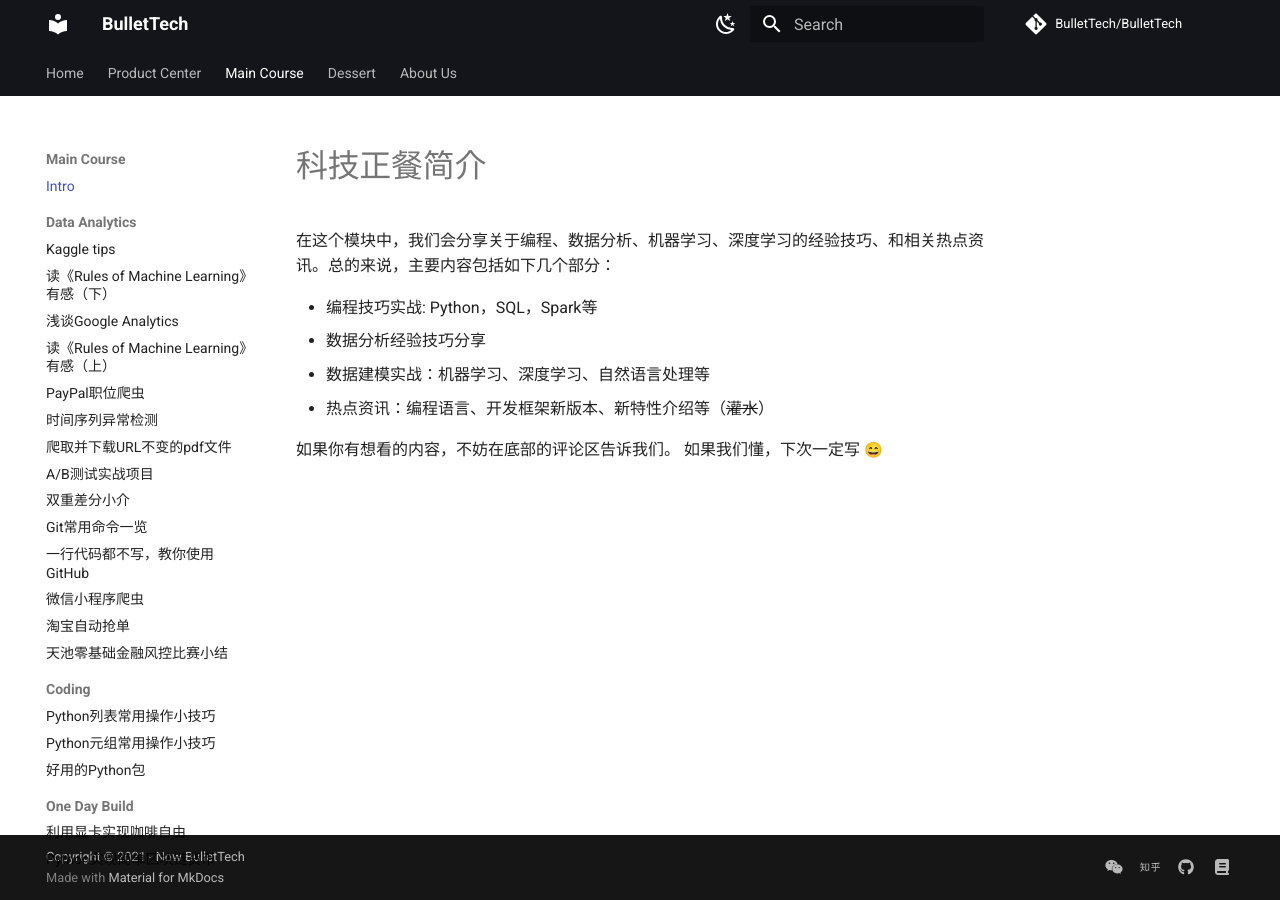
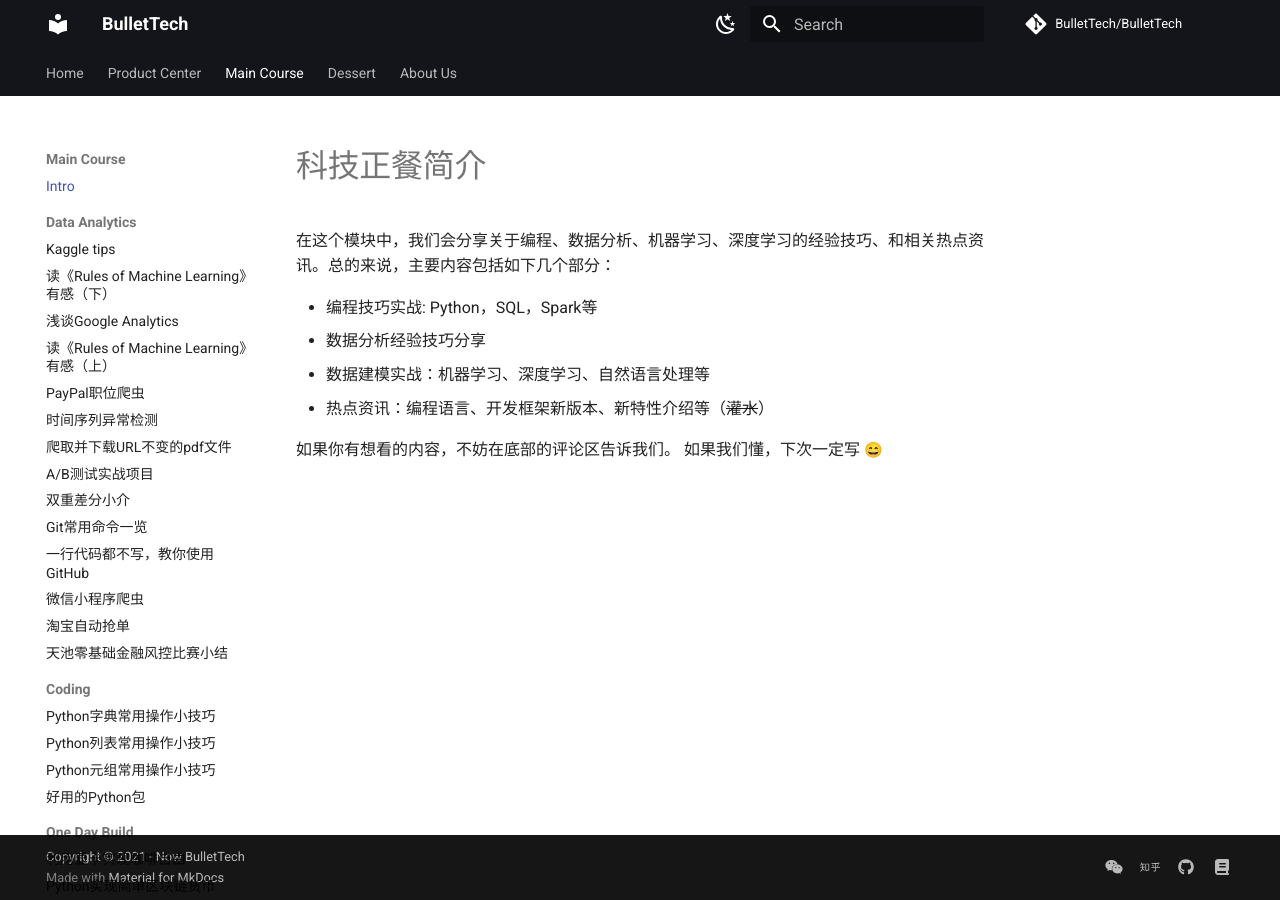
Before and after one commit to BulletTech/BulletTech, an MkDocs documentation site: the page built from docs/Main_course_blog_intro.md, in a window 1280 px wide. Built offline with MkDocs 1.6.1 and Material for MkDocs 9.7.7, drawn with Linux system fonts in a browser that asks for light colours; emoji names are drawn with the system emoji font; comment, search, counter and statistics services are not loaded; some of the changed lines change nothing that is shown.

Commit message:
Add Python字典常用操作小技巧

```diff
--- a/mkdocs.yml
+++ b/mkdocs.yml
@@ -32,6 +32,7 @@ nav:
         - 淘宝自动抢单: Main_Course/Data_Analytics/2021-06-08-Taobao-Auto-Order-Script.md
         - 天池零基础金融风控比赛小结: Main_Course/Data_Analytics/2021-08-08-Loan-Default-Competition-Review.md
     - Coding:
+        - Python字典常用操作小技巧: Main_Course/Coding/2021-08-21-Python-dict.md
         - Python列表常用操作小技巧: Main_Course/Coding/2021-08-14-Python-list.md
         - Python元组常用操作小技巧: Main_Course/Coding/2021-08-07-Python-Tuple.md
         - 好用的Python包: Main_Course/Coding/2021-08-03-useful-python-packages.md
```
